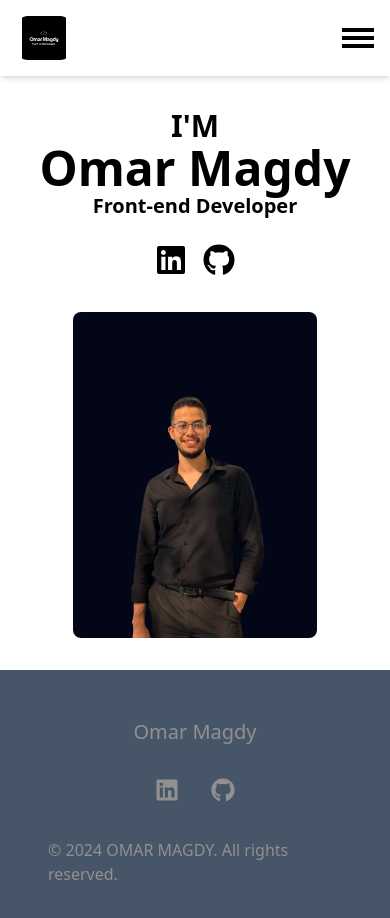
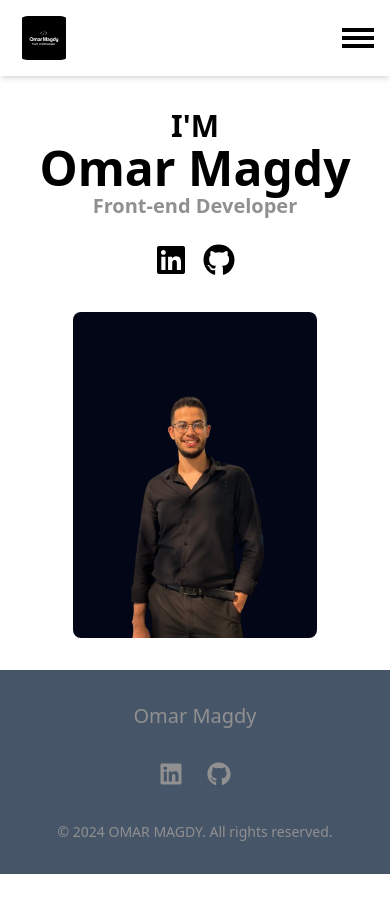
Before and after one commit to OmarMegzz/Portfolio-, a React (Vite) app: page / in a window 390 px wide. Shown: the top 918 px of the page. After the commit the page ends 874 px from the top, so only its background shows below. Built offline with nearby package versions, Linux system fonts and the light colour scheme.

Commit message:
initial commit

```diff
--- a/src/components/Footer/Footer.jsx
+++ b/src/components/Footer/Footer.jsx
@@ -7,12 +7,13 @@ import { Link } from "react-router-dom";
 const Footer = () => {
   const currentYear = new Date().getFullYear();
   return (
-    <>
-      <div className="h-full p-12 bg-slate-600 flex flex-col items-center justify-center gap-8">
+    <div className="h-full p-8 bg-slate-600 flex flex-col items-center justify-center gap-8 md:p-12">
       <div>
-          <h2 className="text-gray text-xl font-medium">Omar Magdy</h2>
+        <h2 className="text-gray text-xl font-medium text-center">
+          Omar Magdy
+        </h2>
       </div>
-        <div className="flex items-center justify-center gap-8">
+      <div className="flex items-center justify-center gap-6 md:gap-8">
         <Link
           to={"http://linkedin.com/in/omar-magdy-4866a1223"}
           target={"_blank"}
@@ -23,11 +24,10 @@ const Footer = () => {
           <FontAwesomeIcon icon={faGithub} className="text-gray w-6 h-6" />
         </Link>
       </div>
-        <p className="text-gray font-light ">
+      <p className="text-gray font-light text-center text-sm md:text-base">
         &copy; {currentYear} OMAR MAGDY. All rights reserved.
       </p>
     </div>
-    </>
   );
 };
 
--- a/src/components/Home/Home.jsx
+++ b/src/components/Home/Home.jsx
@@ -10,9 +10,9 @@ const Home = () => {
       {/* Text Section */}
       <div className="text-center md:text-left flex flex-col items-center md:items-start">
         <div className="info-text">
-          <h2 className="text-3xl font-bold">I'M</h2>
+          <h2 className="text-3xl  font-bold">I'M</h2>
           <h1 className="text-5xl md:text-7xl font-bold">Omar Magdy</h1>
-          <h3 className="text-xl md:text-2xl font-extrabold text-gray-500">
+          <h3 className="text-xl md:text-2xl font-extrabold text-gray">
             Front-end Developer
           </h3>
         </div>
```
Lines whose indentation alone changed are shown as unchanged.
